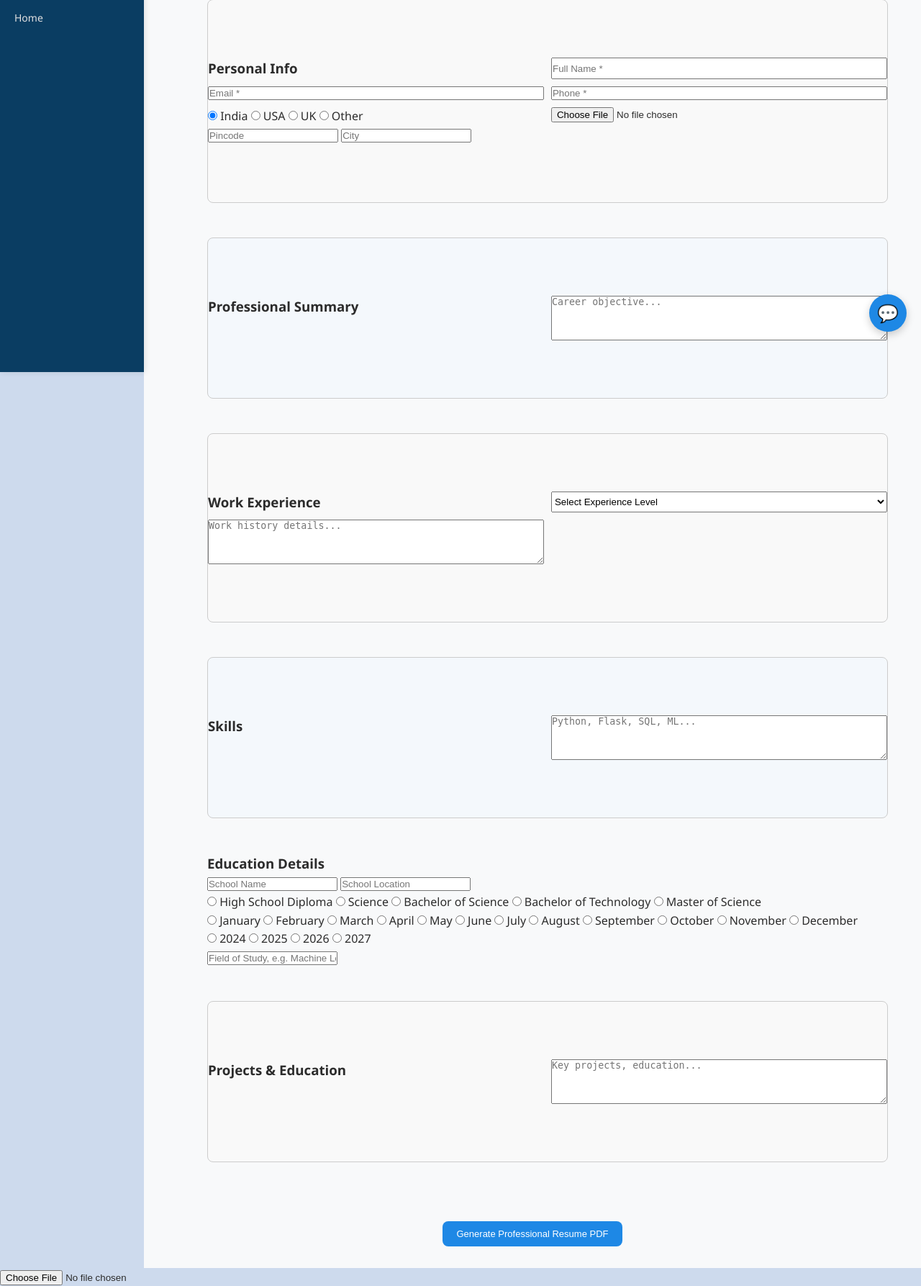
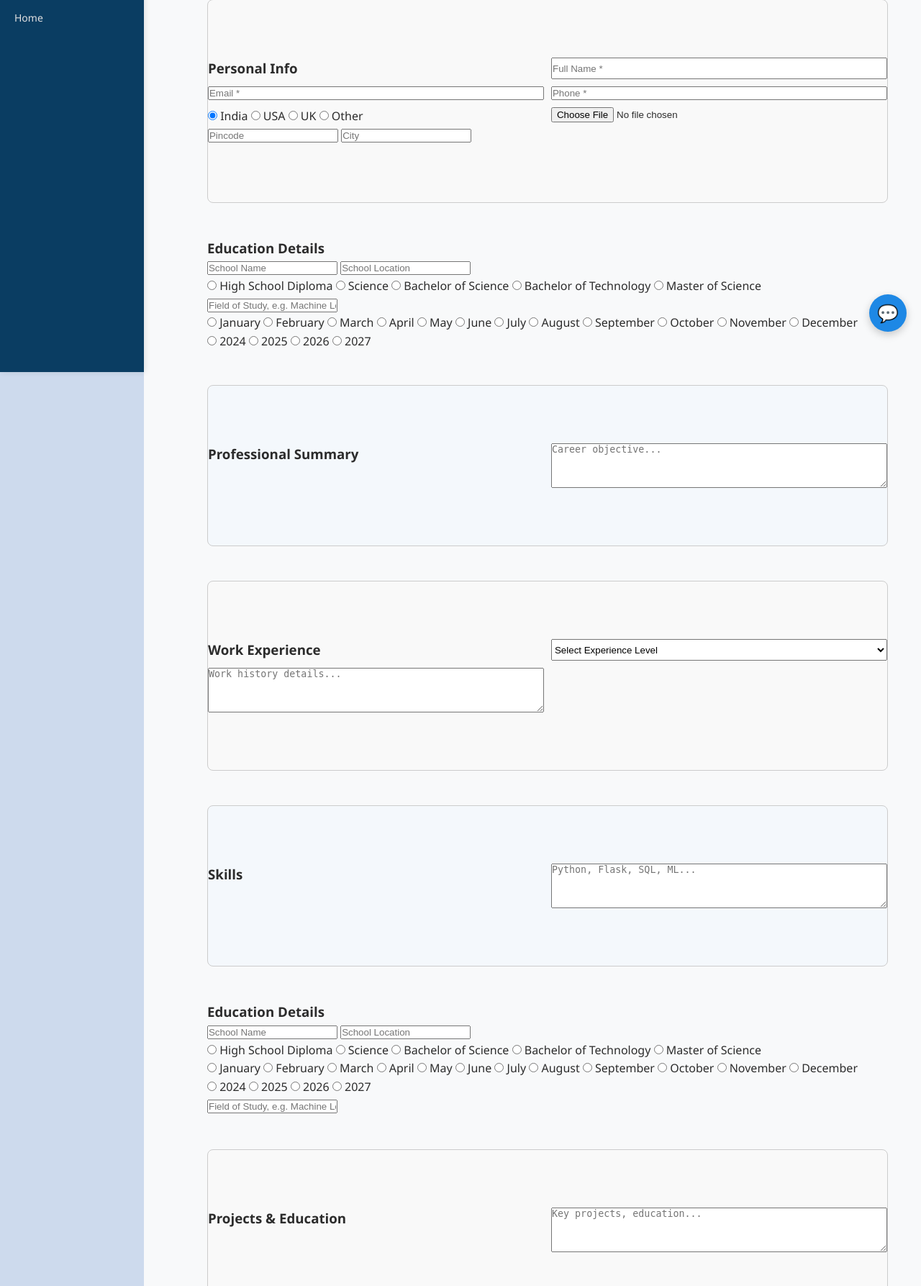
Before and after one commit to Tharuni-09/collage-project, a Flask app: page /resume-form in a window 1280 px wide. Shown: the part 319-2106 px from the top of the page at 72% size. Run offline with Flask 3, Linux system fonts and the light colour scheme; a user stored in the database is signed in; data comes from the database, SQL or seed files in the repository.

Commit message:
Add education details section to resume form
Added education details section with fields for school name, location, degree type, field of study, graduation month, and year.

```diff
--- a/templates/resume-form.html
+++ b/templates/resume-form.html
@@ -25,6 +25,42 @@
             <!-- Photo Upload -->
             <input type="file" name="photo" accept="image/*" class="file-input">
         </section>
+        <h3>Education Details</h3>
+
+<input type="text" name="school_name" placeholder="School Name" required>
+<input type="text" name="school_location" placeholder="School Location" required>
+
+<div class="radio-group">
+  <label><input type="radio" name="degree_type" value="High School Diploma"> High School Diploma</label>
+  <label><input type="radio" name="degree_type" value="Science"> Science</label>
+  <label><input type="radio" name="degree_type" value="Bachelor of Science"> Bachelor of Science</label>
+  <label><input type="radio" name="degree_type" value="Bachelor of Technology"> Bachelor of Technology</label>
+  <label><input type="radio" name="degree_type" value="Master of Science"> Master of Science</label>
+</div>
+
+<input type="text" name="field_of_study" placeholder="Field of Study, e.g. Machine Learning" required>
+
+<div class="radio-group">
+  <label><input type="radio" name="grad_month" value="January"> January</label>
+  <label><input type="radio" name="grad_month" value="February"> February</label>
+  <label><input type="radio" name="grad_month" value="March"> March</label>
+  <label><input type="radio" name="grad_month" value="April"> April</label>
+  <label><input type="radio" name="grad_month" value="May"> May</label>
+  <label><input type="radio" name="grad_month" value="June"> June</label>
+  <label><input type="radio" name="grad_month" value="July"> July</label>
+  <label><input type="radio" name="grad_month" value="August"> August</label>
+  <label><input type="radio" name="grad_month" value="September"> September</label>
+  <label><input type="radio" name="grad_month" value="October"> October</label>
+  <label><input type="radio" name="grad_month" value="November"> November</label>
+  <label><input type="radio" name="grad_month" value="December"> December</label>
+</div>
+
+<div class="radio-group">
+  <label><input type="radio" name="grad_year" value="2024"> 2024</label>
+  <label><input type="radio" name="grad_year" value="2025"> 2025</label>
+  <label><input type="radio" name="grad_year" value="2026"> 2026</label>
+  <label><input type="radio" name="grad_year" value="2027"> 2027</label>
+</div>
 
         <section class="form-section">
             <h3>Professional Summary</h3>
```
